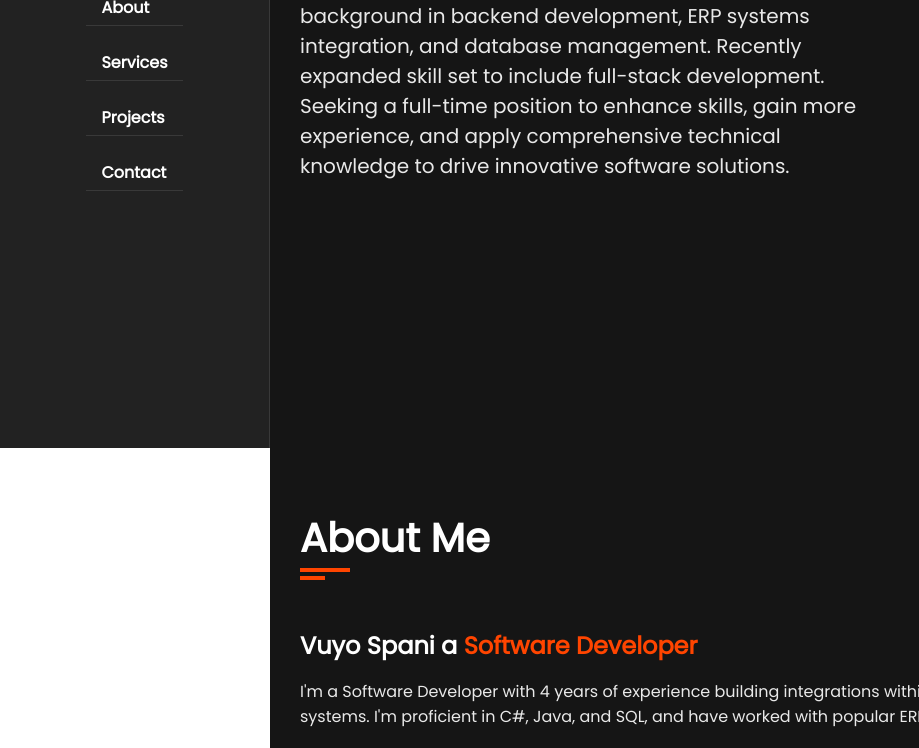
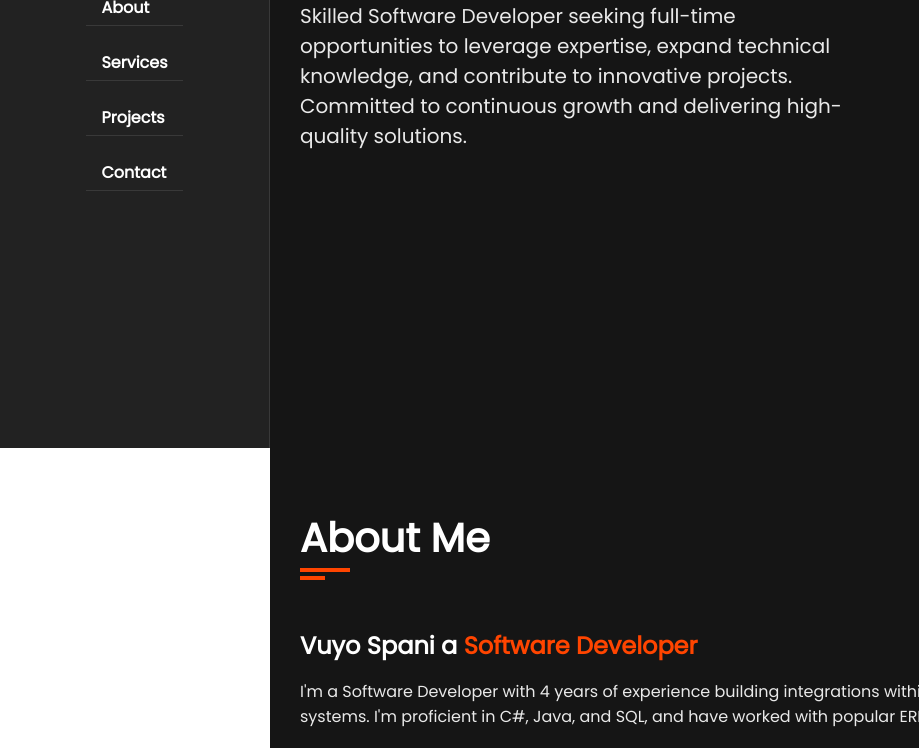
Before and after one commit to spanuel/vuyo-spani-portfolio, a website: page index.html in a window 1280 px wide. Shown: the part 352-1100 px from the top of the page, without its empty margins (0-919 px from the left). Drawn offline with Linux system fonts and the light colour scheme; a web font is replaced by a local one.

Commit message:
updated summary on home page

```diff
--- a/index.html
+++ b/index.html
@@ -32,7 +32,7 @@
                         <div class="home-content padd-15">
                             <h3 class="intro"><span class="name">Vuyo Spani</span></h3>
                             <h3 class="profession"><span class="title">Software Developer</span></h3>
-                            <p>An experienced software developer with a strong background in backend development, ERP systems integration, and database management. Recently expanded skill set to include full-stack development. Seeking a full-time position to enhance skills, gain more experience, and apply comprehensive technical knowledge to drive innovative software solutions.</p>
+                            <p>Skilled Software Developer seeking full-time opportunities to leverage expertise, expand technical knowledge, and contribute to innovative projects. Committed to continuous growth and delivering high-quality solutions.</p>
                         </div>
                     </div>
                 </div>
```
